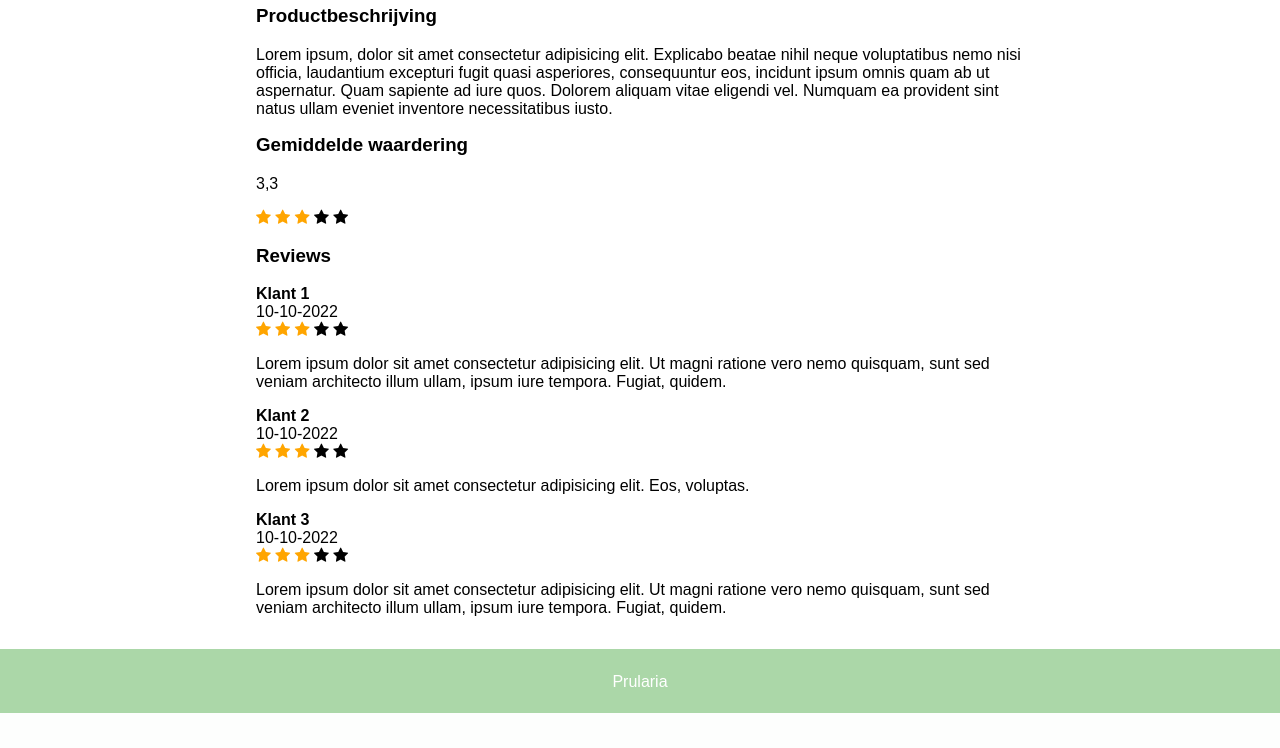
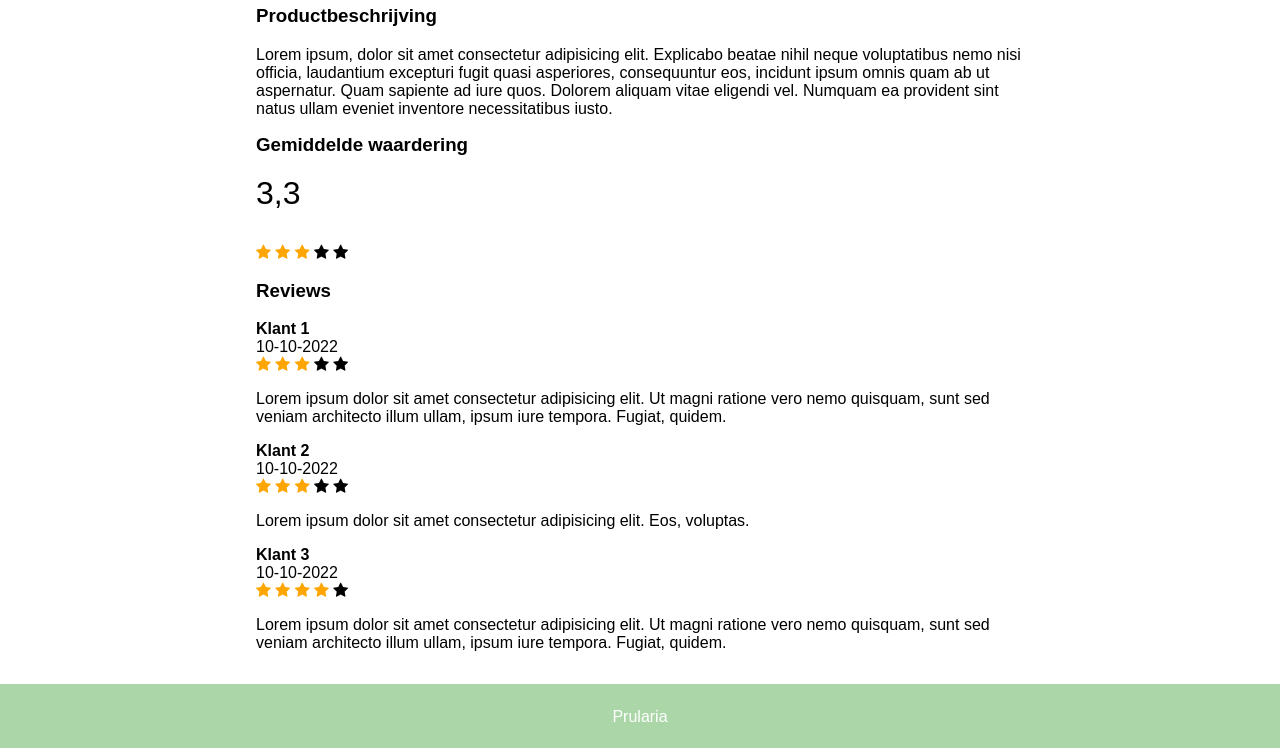
Before and after one commit to Tom-Lcr/Webshop, a PHP site: page /Presentation/artikelPagina.php in a window 1280 px wide. Shown: the part 542-1290 px from the top of the page. Before the commit the page ends 1255 px from the top, so only its background shows below. Run offline with PHP 8.4, Linux system fonts and the light colour scheme.

Commit message:
Artikel specifieke pagina versie met reviews aangepast

```diff
--- a/Presentation/artikelPagina.php
+++ b/Presentation/artikelPagina.php
@@ -58,7 +58,7 @@
                 </section>
                 <section class="score">
                     <h3>Gemiddelde waardering</h3>
-                    <p class="score">3,3</p>
+                    <p class="scoreGem">3,3</p>
                     <span class="fa fa-star checked"></span>
                     <span class="fa fa-star checked"></span>
                     <span class="fa fa-star checked"></span>
@@ -94,7 +94,7 @@
                         <span class="fa fa-star checked"></span>
                         <span class="fa fa-star checked"></span>
                         <span class="fa fa-star checked"></span>
-                        <span class="fa fa-star"></span>
+                        <span class="fa fa-star checked"></span>
                         <span class="fa fa-star"></span>
                         <p class="review">Lorem ipsum dolor sit amet consectetur adipisicing elit. Ut magni ratione vero nemo quisquam, sunt sed veniam architecto illum ullam, ipsum iure tempora. Fugiat, quidem.</p>
                     </article>
--- a/style.css
+++ b/style.css
@@ -259,6 +259,10 @@ footer p {
     margin-top: 1em;
 }
 
+.scoreGem{
+    font-style: bold;
+    font-size: 2em;
+}
 
 
 
```
